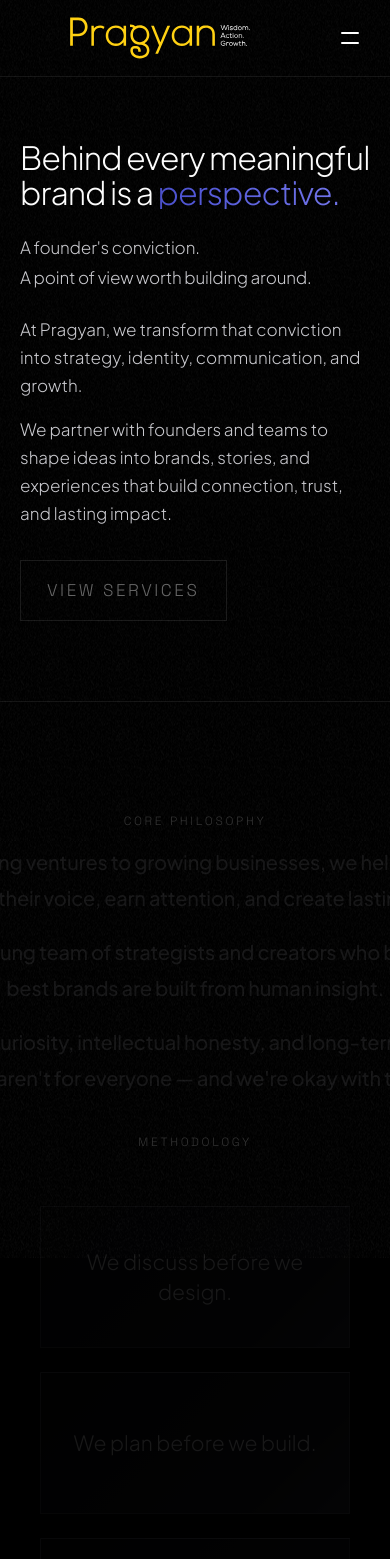
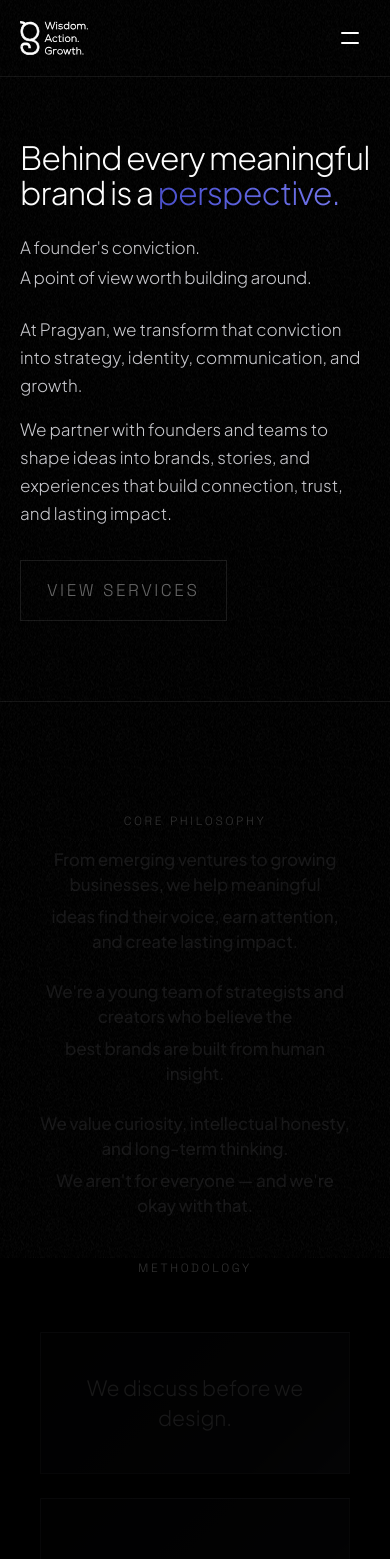
Before and after one commit to zmanan96-collab/experiment-pragyan-web, a Next.js app: page / in a window 390 px wide. Shown: the top 1559 px of the page. Built offline with nearby package versions, Linux system fonts and the light colour scheme.

Commit message:
updated website

```diff
--- a/src/app/page.tsx
+++ b/src/app/page.tsx
@@ -305,12 +305,12 @@
                     <div className="relative max-w-[1300px] mx-auto text-center flex flex-col items-center gap-1.5 md:gap-2">
 
                       {/* Line 1 */}
-                      <div className="relative block w-fit select-none pointer-events-none">
-                        <span className="block text-[clamp(20px,1.6vw,28px)] md:text-[18px] xl:text-[21px] 2xl:text-[clamp(22px,1.4vw,28px)] leading-[1.5] md:leading-[1.4] text-[#4A4A4D] font-sans tracking-[-0.01em] whitespace-nowrap">
+                      <div className="relative block w-full max-w-[90vw] md:w-fit select-none pointer-events-none">
+                        <span className="block text-[clamp(17px,1.6vw,28px)] md:text-[18px] xl:text-[21px] 2xl:text-[clamp(22px,1.4vw,28px)] leading-[1.5] md:leading-[1.4] text-[#4A4A4D] font-sans tracking-[-0.01em] whitespace-normal md:whitespace-nowrap text-center">
                           From emerging ventures to growing businesses, we help meaningful
                         </span>
                         <span
-                          className="text-sweep-line-1 absolute top-0 left-0 right-0 block text-[clamp(20px,1.6vw,28px)] md:text-[18px] xl:text-[21px] 2xl:text-[clamp(22px,1.4vw,28px)] leading-[1.5] md:leading-[1.4] text-[#E3E3E3] font-sans tracking-[-0.01em] w-full h-full pointer-events-none select-none whitespace-nowrap overflow-hidden text-center"
+                          className="text-sweep-line-1 absolute top-0 left-0 right-0 block text-[clamp(17px,1.6vw,28px)] md:text-[18px] xl:text-[21px] 2xl:text-[clamp(22px,1.4vw,28px)] leading-[1.5] md:leading-[1.4] text-[#E3E3E3] font-sans tracking-[-0.01em] w-full h-full pointer-events-none select-none whitespace-normal md:whitespace-nowrap overflow-hidden text-center"
                           style={{ clipPath: 'polygon(0% 0%, 0% 0%, 0% 100%, 0% 100%)' }}
                         >
                           From emerging ventures to growing businesses, we help meaningful
@@ -318,12 +318,12 @@
                       </div>
 
                       {/* Line 2 */}
-                      <div className="relative block w-fit select-none pointer-events-none">
-                        <span className="block text-[clamp(20px,1.6vw,28px)] md:text-[18px] xl:text-[21px] 2xl:text-[clamp(22px,1.4vw,28px)] leading-[1.5] md:leading-[1.4] text-[#4A4A4D] font-sans tracking-[-0.01em] whitespace-nowrap">
+                      <div className="relative block w-full max-w-[90vw] md:w-fit select-none pointer-events-none">
+                        <span className="block text-[clamp(17px,1.6vw,28px)] md:text-[18px] xl:text-[21px] 2xl:text-[clamp(22px,1.4vw,28px)] leading-[1.5] md:leading-[1.4] text-[#4A4A4D] font-sans tracking-[-0.01em] whitespace-normal md:whitespace-nowrap text-center">
                           ideas find their voice, earn attention, and create lasting impact.
                         </span>
                         <span
-                          className="text-sweep-line-2 absolute top-0 left-0 right-0 block text-[clamp(20px,1.6vw,28px)] md:text-[18px] xl:text-[21px] 2xl:text-[clamp(22px,1.4vw,28px)] leading-[1.5] md:leading-[1.4] text-[#E3E3E3] font-sans tracking-[-0.01em] w-full h-full pointer-events-none select-none whitespace-nowrap overflow-hidden text-center"
+                          className="text-sweep-line-2 absolute top-0 left-0 right-0 block text-[clamp(17px,1.6vw,28px)] md:text-[18px] xl:text-[21px] 2xl:text-[clamp(22px,1.4vw,28px)] leading-[1.5] md:leading-[1.4] text-[#E3E3E3] font-sans tracking-[-0.01em] w-full h-full pointer-events-none select-none whitespace-normal md:whitespace-nowrap overflow-hidden text-center"
                           style={{ clipPath: 'polygon(0% 0%, 0% 0%, 0% 100%, 0% 100%)' }}
                         >
                           ideas find their voice, earn attention, and create lasting impact.
@@ -334,12 +334,12 @@
                     <div className="relative max-w-[1300px] mx-auto text-center flex flex-col items-center gap-1.5 md:gap-2 mt-6 md:mt-[clamp(12px,2vh,24px)]">
 
                       {/* Line 3 */}
-                      <div className="relative block w-fit select-none pointer-events-none">
-                        <span className="block text-[clamp(20px,1.6vw,28px)] md:text-[18px] xl:text-[21px] 2xl:text-[clamp(22px,1.4vw,28px)] leading-[1.5] md:leading-[1.4] text-[#4A4A4D] font-sans tracking-[-0.01em] whitespace-nowrap">
+                      <div className="relative block w-full max-w-[90vw] md:w-fit select-none pointer-events-none">
+                        <span className="block text-[clamp(17px,1.6vw,28px)] md:text-[18px] xl:text-[21px] 2xl:text-[clamp(22px,1.4vw,28px)] leading-[1.5] md:leading-[1.4] text-[#4A4A4D] font-sans tracking-[-0.01em] whitespace-normal md:whitespace-nowrap text-center">
                           We&apos;re a young team of strategists and creators who believe the
                         </span>
                         <span
-                          className="text-sweep-line-3 absolute top-0 left-0 right-0 block text-[clamp(20px,1.6vw,28px)] md:text-[18px] xl:text-[21px] 2xl:text-[clamp(22px,1.4vw,28px)] leading-[1.5] md:leading-[1.4] text-[#E3E3E3] font-sans tracking-[-0.01em] w-full h-full pointer-events-none select-none whitespace-nowrap overflow-hidden text-center"
+                          className="text-sweep-line-3 absolute top-0 left-0 right-0 block text-[clamp(17px,1.6vw,28px)] md:text-[18px] xl:text-[21px] 2xl:text-[clamp(22px,1.4vw,28px)] leading-[1.5] md:leading-[1.4] text-[#E3E3E3] font-sans tracking-[-0.01em] w-full h-full pointer-events-none select-none whitespace-normal md:whitespace-nowrap overflow-hidden text-center"
                           style={{ clipPath: 'polygon(0% 0%, 0% 0%, 0% 100%, 0% 100%)' }}
                         >
                           We&apos;re a young team of strategists and creators who believe the
@@ -347,12 +347,12 @@
                       </div>
 
                       {/* Line 4 */}
-                      <div className="relative block w-fit select-none pointer-events-none">
-                        <span className="block text-[clamp(20px,1.6vw,28px)] md:text-[18px] xl:text-[21px] 2xl:text-[clamp(22px,1.4vw,28px)] leading-[1.5] md:leading-[1.4] text-[#4A4A4D] font-sans tracking-[-0.01em] whitespace-nowrap">
+                      <div className="relative block w-full max-w-[90vw] md:w-fit select-none pointer-events-none">
+                        <span className="block text-[clamp(17px,1.6vw,28px)] md:text-[18px] xl:text-[21px] 2xl:text-[clamp(22px,1.4vw,28px)] leading-[1.5] md:leading-[1.4] text-[#4A4A4D] font-sans tracking-[-0.01em] whitespace-normal md:whitespace-nowrap text-center">
                           best brands are built from human insight.
                         </span>
                         <span
-                          className="text-sweep-line-4 absolute top-0 left-0 right-0 block text-[clamp(20px,1.6vw,28px)] md:text-[18px] xl:text-[21px] 2xl:text-[clamp(22px,1.4vw,28px)] leading-[1.5] md:leading-[1.4] text-[#E3E3E3] font-sans tracking-[-0.01em] w-full h-full pointer-events-none select-none whitespace-nowrap overflow-hidden text-center"
+                          className="text-sweep-line-4 absolute top-0 left-0 right-0 block text-[clamp(17px,1.6vw,28px)] md:text-[18px] xl:text-[21px] 2xl:text-[clamp(22px,1.4vw,28px)] leading-[1.5] md:leading-[1.4] text-[#E3E3E3] font-sans tracking-[-0.01em] w-full h-full pointer-events-none select-none whitespace-normal md:whitespace-nowrap overflow-hidden text-center"
                           style={{ clipPath: 'polygon(0% 0%, 0% 0%, 0% 100%, 0% 100%)' }}
                         >
                           best brands are built from human insight.
@@ -363,12 +363,12 @@
                     <div className="relative max-w-[1300px] mx-auto text-center flex flex-col items-center gap-1.5 md:gap-2 mt-6 md:mt-[clamp(12px,2vh,24px)]">
 
                       {/* Line 5 */}
-                      <div className="relative block w-fit select-none pointer-events-none">
-                        <span className="block text-[clamp(20px,1.6vw,28px)] md:text-[18px] xl:text-[21px] 2xl:text-[clamp(22px,1.4vw,28px)] leading-[1.5] md:leading-[1.4] text-[#4A4A4D] font-sans tracking-[-0.01em] font-medium whitespace-nowrap">
+                      <div className="relative block w-full max-w-[90vw] md:w-fit select-none pointer-events-none">
+                        <span className="block text-[clamp(17px,1.6vw,28px)] md:text-[18px] xl:text-[21px] 2xl:text-[clamp(22px,1.4vw,28px)] leading-[1.5] md:leading-[1.4] text-[#4A4A4D] font-sans tracking-[-0.01em] font-medium whitespace-normal md:whitespace-nowrap text-center">
                           We value curiosity, intellectual honesty, and long-term thinking.
                         </span>
                         <span
-                          className="text-sweep-line-5 absolute top-0 left-0 right-0 block text-[clamp(20px,1.6vw,28px)] md:text-[18px] xl:text-[21px] 2xl:text-[clamp(22px,1.4vw,28px)] leading-[1.5] md:leading-[1.4] bg-gradient-to-r from-[#1E1F65] via-[#4B3FD4] to-[#7678ED] bg-clip-text text-transparent animate-gradient-flow font-sans tracking-[-0.01em] font-medium w-full h-full pointer-events-none select-none whitespace-nowrap overflow-hidden text-center"
+                          className="text-sweep-line-5 absolute top-0 left-0 right-0 block text-[clamp(17px,1.6vw,28px)] md:text-[18px] xl:text-[21px] 2xl:text-[clamp(22px,1.4vw,28px)] leading-[1.5] md:leading-[1.4] bg-gradient-to-r from-[#1E1F65] via-[#4B3FD4] to-[#7678ED] bg-clip-text text-transparent animate-gradient-flow font-sans tracking-[-0.01em] font-medium w-full h-full pointer-events-none select-none whitespace-normal md:whitespace-nowrap overflow-hidden text-center"
                           style={{ clipPath: 'polygon(0% 0%, 0% 0%, 0% 100%, 0% 100%)' }}
                         >
                           We value curiosity, intellectual honesty, and long-term thinking.
@@ -376,12 +376,12 @@
                       </div>
 
                       {/* Line 6 */}
-                      <div className="relative block w-fit select-none pointer-events-none">
-                        <span className="block text-[clamp(20px,1.6vw,28px)] md:text-[18px] xl:text-[21px] 2xl:text-[clamp(22px,1.4vw,28px)] leading-[1.5] md:leading-[1.4] text-[#4A4A4D] font-sans tracking-[-0.01em] whitespace-nowrap">
+                      <div className="relative block w-full max-w-[90vw] md:w-fit select-none pointer-events-none">
+                        <span className="block text-[clamp(17px,1.6vw,28px)] md:text-[18px] xl:text-[21px] 2xl:text-[clamp(22px,1.4vw,28px)] leading-[1.5] md:leading-[1.4] text-[#4A4A4D] font-sans tracking-[-0.01em] whitespace-normal md:whitespace-nowrap text-center">
                           We aren&apos;t for everyone &mdash; and we&apos;re okay with that.
                         </span>
                         <span
-                          className="text-sweep-line-6 absolute top-0 left-0 right-0 block text-[clamp(20px,1.6vw,28px)] md:text-[18px] xl:text-[21px] 2xl:text-[clamp(22px,1.4vw,28px)] leading-[1.5] md:leading-[1.4] text-[#E3E3E3] font-sans tracking-[-0.01em] w-full h-full pointer-events-none select-none whitespace-nowrap overflow-hidden text-center"
+                          className="text-sweep-line-6 absolute top-0 left-0 right-0 block text-[clamp(17px,1.6vw,28px)] md:text-[18px] xl:text-[21px] 2xl:text-[clamp(22px,1.4vw,28px)] leading-[1.5] md:leading-[1.4] text-[#E3E3E3] font-sans tracking-[-0.01em] w-full h-full pointer-events-none select-none whitespace-normal md:whitespace-nowrap overflow-hidden text-center"
                           style={{ clipPath: 'polygon(0% 0%, 0% 0%, 0% 100%, 0% 100%)' }}
                         >
                           We aren&apos;t for everyone &mdash; and we&apos;re okay with that.
--- a/src/components/Header.tsx
+++ b/src/components/Header.tsx
@@ -22,7 +22,7 @@
       <div className="wrap">
         <nav className="flex items-center justify-between h-[76px]" aria-label="Primary">
           <Link href="/" className="inline-flex items-center" aria-label="Pragyan — home">
-            <img src="/assets/img/pglogo.svg" alt="Pragyan — Wisdom. Action. Growth." className="h-[280px] w-auto" />
+            <img src="/assets/img/prg.svg" alt="Pragyan" className="h-[34px] sm:h-[40px] md:h-[44px] w-auto object-contain transition-all duration-300" />
           </Link>
 
           <ul className={`
```
Also changed, not shown: public/assets/img/prg.svg (added).
